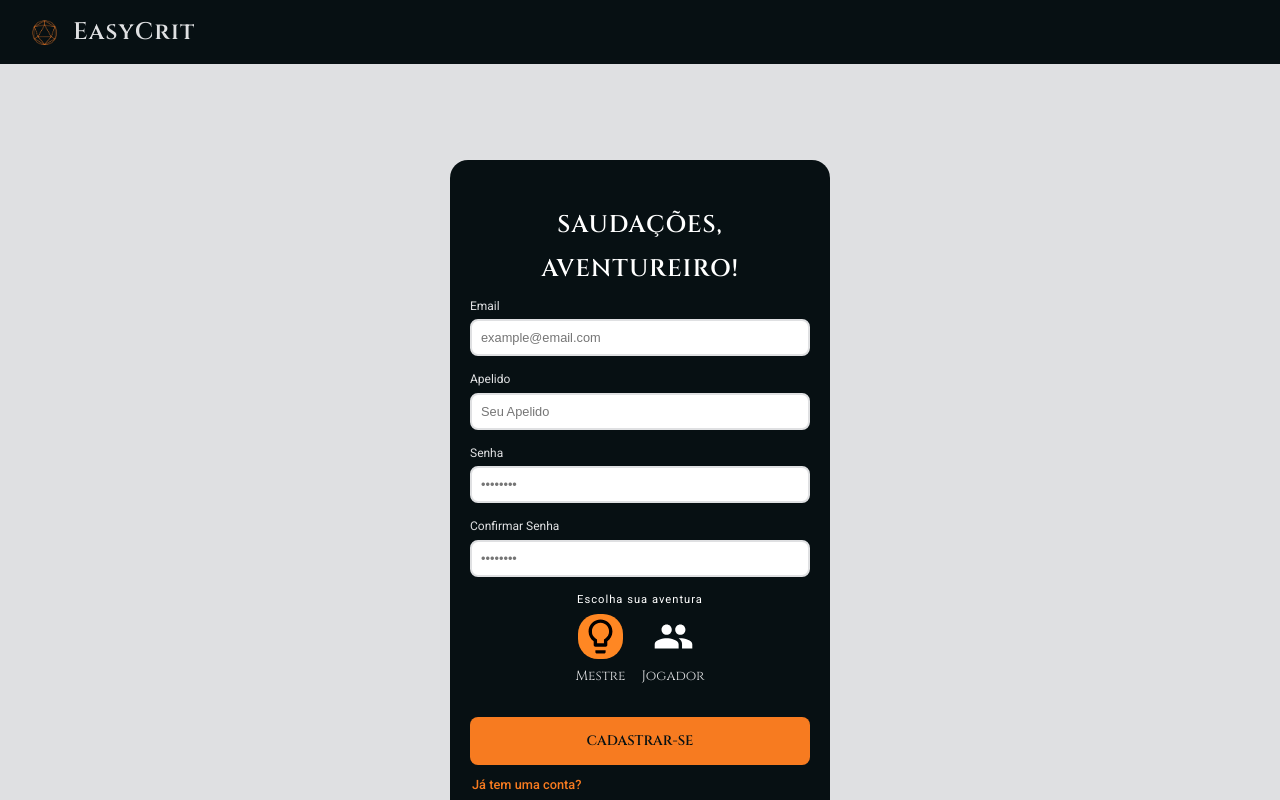
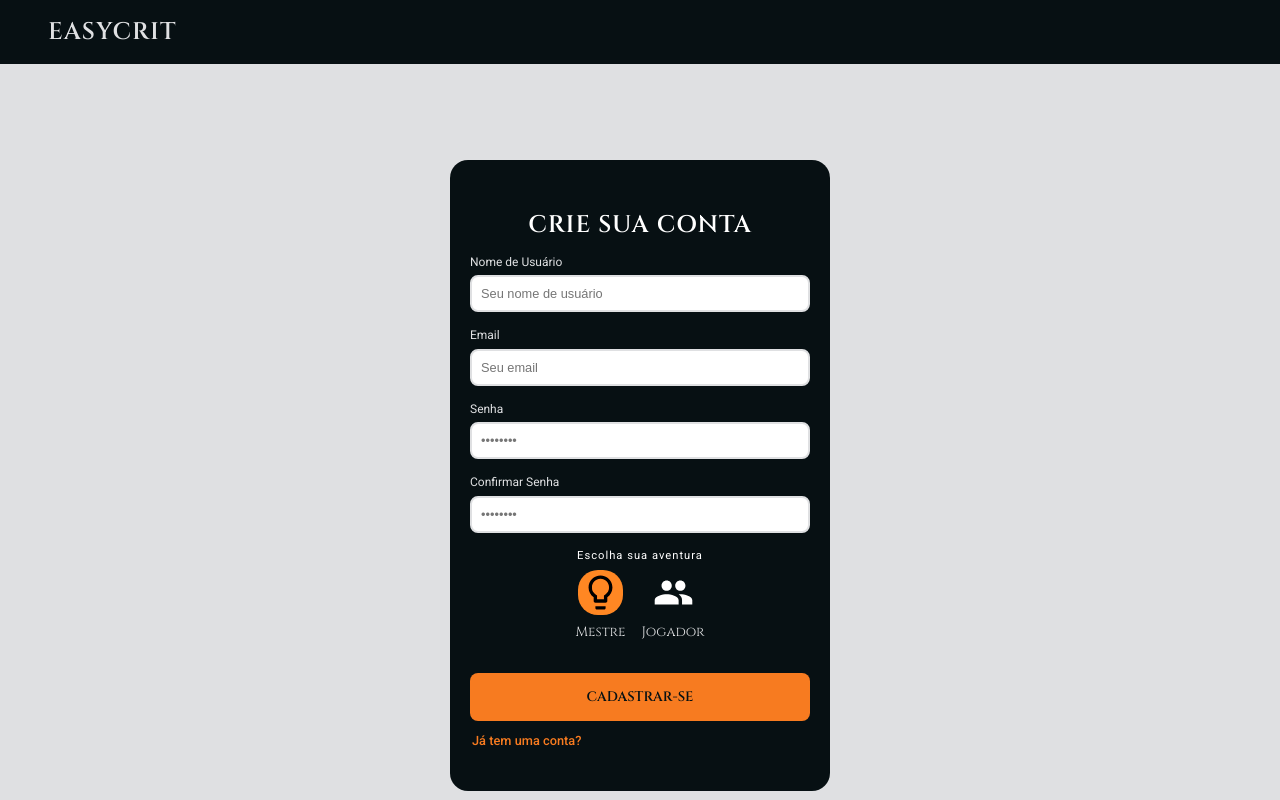
Before and after one commit to PhilipeSousa/2025.1-EasyCrit-frontend, a Next.js app: page /register in a window 1280 px wide. Built offline with nearby package versions, Linux system fonts and the light colour scheme.

Commit message:
feat(#69): Implement user registration form with validation and role selection

```diff
--- a/src/app/register/page.tsx
+++ b/src/app/register/page.tsx
@@ -1,46 +1,134 @@
-// src/app/register/page.tsx
-import Image from 'next/image'
-import Link from 'next/link'
-import styles from './register.module.css'
+'use client';
+
+import { useState } from 'react';
+import { useRouter } from 'next/navigation';
+import Link from 'next/link';
+import styles from './register.module.css';
+import Image from 'next/image';
 
 export default function RegisterPage() {
+  const [email, setEmail] = useState('');
+  const [password, setPassword] = useState('');
+  const [confirmPassword, setConfirmPassword] = useState('');
+  const [username, setUsername] = useState('');
+  const [role, setRole] = useState('master');
+  const [error, setError] = useState('');
+  const [loading, setLoading] = useState(false);
+
+  const router = useRouter();
+
+  const handleSubmit = async (event: React.FormEvent) => {
+    event.preventDefault();
+    setError('');
+    setLoading(true);
+
+    if (password !== confirmPassword) {
+      setError('As senhas não coincidem.');
+      setLoading(false);
+      return;
+    }
+
+    try {
+      const response = await fetch('http://localhost:8001/users/', {
+        method: 'POST',
+        headers: {
+          'Content-Type': 'application/json',
+        },
+        body: JSON.stringify({
+          email: email,
+          password: password,
+          username: username,
+          role: role,
+        }),
+      });
+
+      if (!response.ok) {
+        const errorData = await response.json();
+        setError(errorData.detail || 'Erro ao cadastrar usuário.');
+      } else {
+        const userData = await response.json();
+        console.log('Usuário cadastrado com sucesso:', userData);
+        router.push('/login');
+      }
+    } catch (err) {
+      console.error('Erro na requisição:', err);
+      setError('Ocorreu um erro ao tentar conectar com o servidor.');
+    } finally {
+      setLoading(false);
+    }
+  };
+
   return (
     <div className={styles.pageContainer}>
-			<div className={styles.header}>
-				<Image src='/images/d20.png' alt='EasyCrit Logo' width={25} height={25} className={styles.logo} />
-				<span className={styles.headerTitle}>EasyCrit</span>
-			</div>
-
+      <header className={styles.header}>
+        <h1 className={styles.headerTitle}>EASYCRIT</h1>
+      </header>
       <div className={styles.mainContainer}>
         <div className={styles.blackContainer}>
-					<form className={styles.formWrapper}>
-						<h2 className={styles.greeting}>Saudações, aventureiro!</h2>
-
+          <div className={styles.formWrapper}>
+            <h2 className={styles.greeting}>Crie sua conta</h2>
+            <form onSubmit={handleSubmit}>
+              <div className={styles.inputGroup}>
+                <label htmlFor='username'>Nome de Usuário</label>
+                <input
+                  type='text'
+                  id='username'
+                  className={styles.inputField}
+                  placeholder='Seu nome de usuário'
+                  value={username}
+                  onChange={(e) => setUsername(e.target.value)}
+                  required
+                />
+              </div>
               <div className={styles.inputGroup}>
                 <label htmlFor='email'>Email</label>
-							<input type='email' id='email' className={styles.inputField} placeholder='example@email.com' />
+                <input
+                  type='email'
+                  id='email'
+                  className={styles.inputField}
+                  placeholder='Seu email'
+                  value={email}
+                  onChange={(e) => setEmail(e.target.value)}
+                  required
+                />
               </div>
-
-						<div className={styles.inputGroup}>
-							<label htmlFor='nickname'>Apelido</label>
-							<input type='text' id='nickname' className={styles.inputField} placeholder='Seu Apelido' />
-						</div>
-
               <div className={styles.inputGroup}>
                 <label htmlFor='password'>Senha</label>
-							<input type='password' id='password' className={styles.inputField} placeholder='••••••••' />
+                <input
+                  type='password'
+                  id='password'
+                  className={styles.inputField}
+                  placeholder='••••••••'
+                  value={password}
+                  onChange={(e) => setPassword(e.target.value)}
+                  required
+                />
               </div>
-
               <div className={styles.inputGroup}>
                 <label htmlFor='confirm-password'>Confirmar Senha</label>
-							<input type='password' id='confirm-password' className={styles.inputField} placeholder='••••••••' />
+                <input
+                  type='password'
+                  id='confirm-password'
+                  className={styles.inputField}
+                  placeholder='••••••••'
+                  value={confirmPassword}
+                  onChange={(e) => setConfirmPassword(e.target.value)}
+                  required
+                />
               </div>
 
               <div className={styles.adventureChoice}>
                 <div className={styles.chooseAdventure}>Escolha sua aventura</div>
                 <div className={styles.roles}>
                   <label className={styles.roleOption}>
-									<input type='radio' name='role' value='master' className={styles.radioInput} defaultChecked />
+                    <input
+                      type='radio'
+                      name='role'
+                      value='master'
+                      className={styles.radioInput}
+                      checked={role === 'master'}
+                      onChange={() => setRole('master')}
+                    />
                     <Image
                       src='/mestre-icon.svg'
                       alt='Dungeon Master'
@@ -51,17 +139,29 @@ export default function RegisterPage() {
                     <span className={styles.roleLabel}>Mestre</span>
                   </label>
                   <label className={styles.roleOption}>
-									<input type='radio' name='role' value='Player' className={styles.radioInput} />
+                    <input
+                      type='radio'
+                      name='role'
+                      value='player'
+                      className={styles.radioInput}
+                      checked={role === 'player'}
+                      onChange={() => setRole('player')}
+                    />
                     <Image src='/jogador-icon.svg' alt='Player' width={40} height={40} className={styles.roleImage} />
                     <span className={styles.roleLabel}>Jogador</span>
                   </label>
                 </div>
               </div>
 
-						<button type='submit' className={styles.submitButton}>
-							CADASTRAR-SE
+              {/* Exibe mensagem de erro, se houver */}
+              {error && <p style={{ color: 'red', textAlign: 'center', marginTop: '1rem' }}>{error}</p>}
+
+              {/* Botão de envio, desabilitado durante o carregamento */}
+              <button type='submit' className={styles.submitButton} disabled={loading}>
+                {loading ? 'CADASTRANDO...' : 'CADASTRAR-SE'}
               </button>
 
+              {/* Link para a página de login */}
               <p className={styles.AccountNew}>
                 <Link href='/login'>Já tem uma conta?</Link>
               </p>
@@ -69,5 +169,6 @@ export default function RegisterPage() {
           </div>
         </div>
       </div>
-	)
+    </div>
+  );
 }
```
Lines whose indentation alone changed are shown as unchanged.
